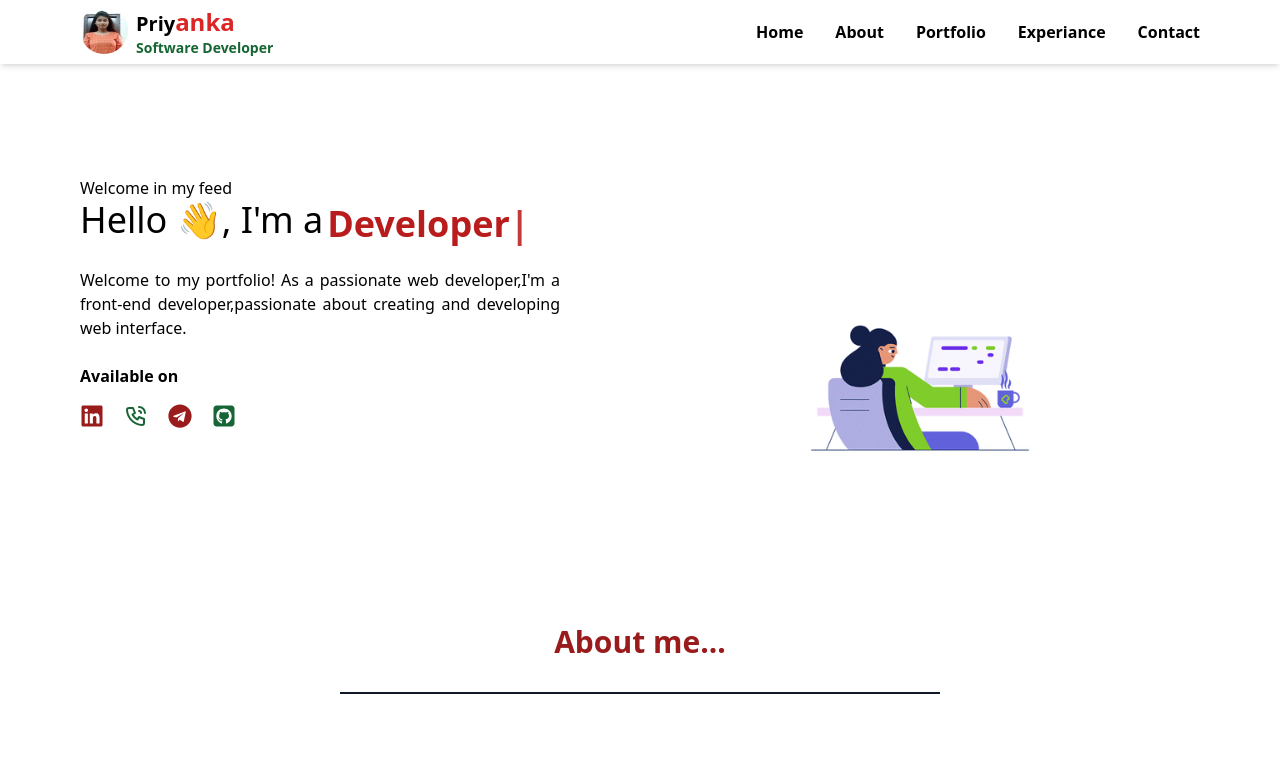
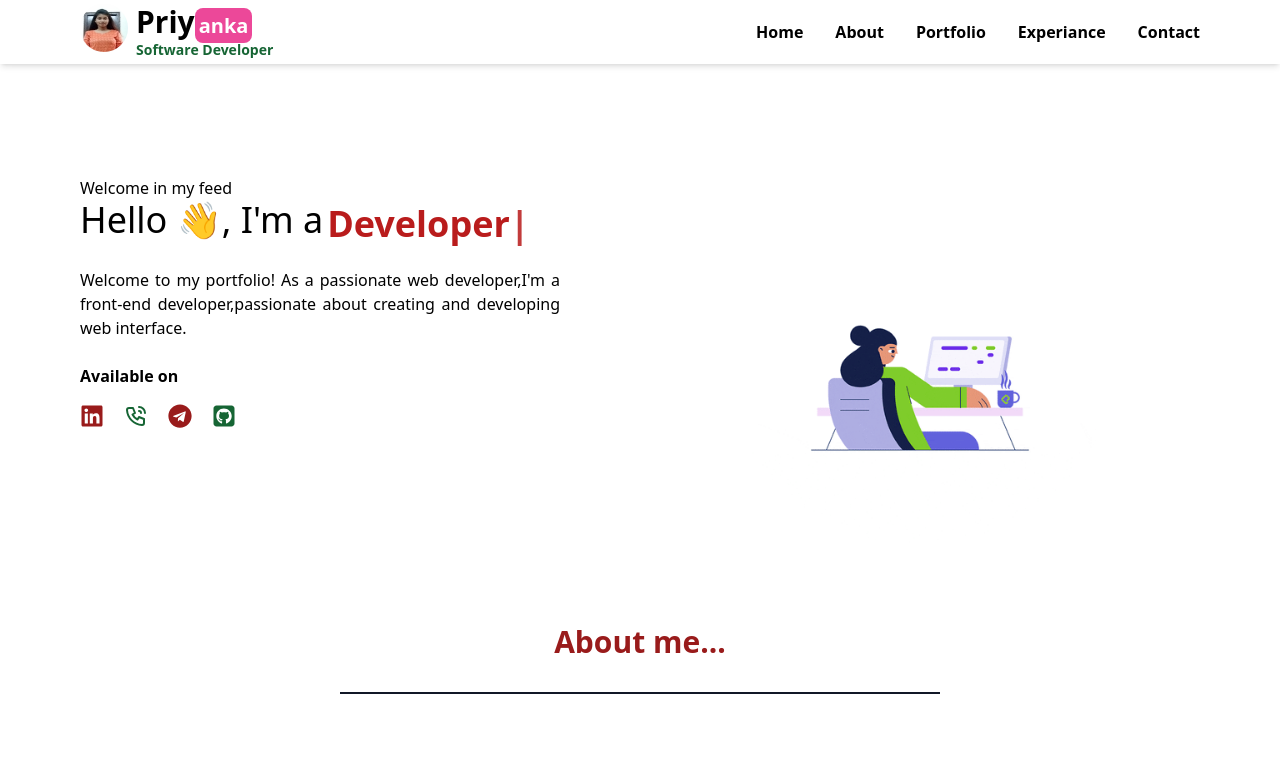
Before and after one commit to PRIYANKAKUMARI9/Portfolio-in-react-Tailwind-full, a React (Vite) app: page / in a window 1280 px wide. Shown: the top 783 px of the page. Built offline with nearby package versions, Linux system fonts and the light colour scheme.

Commit message:
logo chanses

```diff
--- a/src/Component/Navbar.jsx
+++ b/src/Component/Navbar.jsx
@@ -36,7 +36,7 @@ function Navbar() {
         <div className=' flex justify-between items-center h-16'>
             <div className=' flex space-x-2'>
                 <img src={img2} className=' h-12 w-12 rounded-full' alt="" />
-                <h1 className=' font-bold text-xl cursor-pointer'>Priy<span className=' text-red-600 text-2xl'>anka</span>
+                <h1 className=' font-bold text-3xl cursor-pointer'>Priy<span className=' text-white rounded-lg p-1 text-xl bg-pink-500'>anka</span>
                 <p className=' text-sm text-green-800'>Software Developer</p>
                 </h1>
 
```
